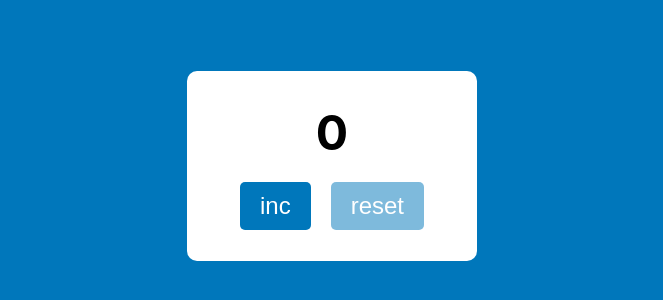
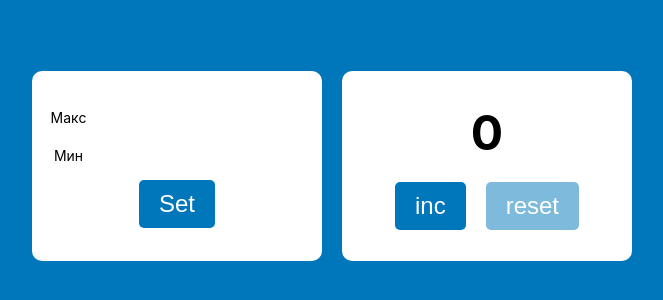
Before and after one commit to Nastassia27/counter, a React (Create React App) app: page / in a window 1280 px wide. Shown: the part 234-534 px from the top of the page, without its empty margins (298-961 px from the left). Built offline with nearby package versions, Linux system fonts and the light colour scheme.

Commit message:
sketched second block

```diff
--- a/src/components/counter.tsx
+++ b/src/components/counter.tsx
@@ -13,6 +13,20 @@ export function Counter(props: CounterTypes) {
     return (
         <div className={s.wrapper}>
             <div className={s.counter}>
+                <div className={s.inputgroup}>
+                    <label htmlFor="maxValue">Макс</label>
+                    <input type="number" id="maxValue"/>
+                </div>
+                <div className={s.inputgroup}>
+                    <label htmlFor="minValue">Мин</label>
+                    <input type="number" id="minValue"/>
+                </div>
+                <div className={s.buttons}>
+                <Button title={'Set'} callBack={props.counter} />
+                </div>
+            </div>
+
+            <div className={s.counter}>
                 <div className={props.number === props.maxValue ? s.numberError : s.number}>
                     {props.number}
                 </div>
```
